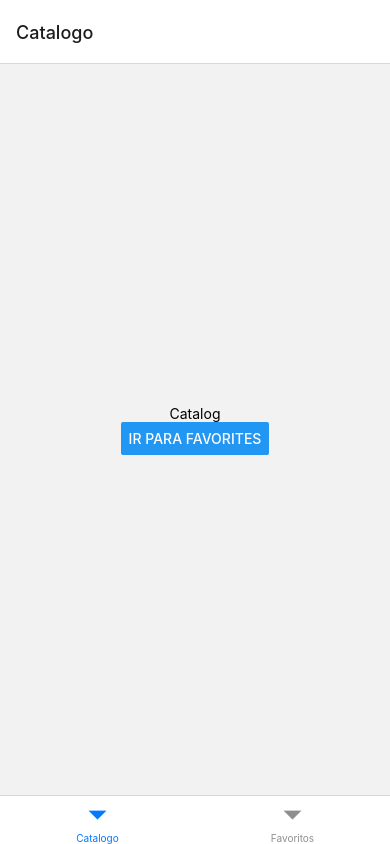
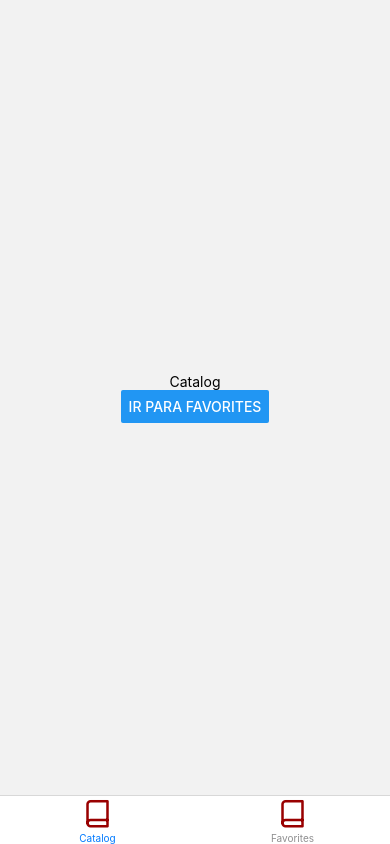
Before and after one commit to pedroaaluz/food-catalog, a React Native app: screen /Catalog in a window 390 px wide. Built offline with nearby package versions, Linux system fonts and the light colour scheme.

Commit message:
feat: :sparkles: add icon in tab bar

```diff
--- a/package.json
+++ b/package.json
@@ -16,7 +16,8 @@
     "react-native": "0.71.4",
     "react-native-gesture-handler": "^2.9.0",
     "react-native-safe-area-context": "^4.5.0",
-    "react-native-screens": "^3.20.0"
+    "react-native-screens": "^3.20.0",
+    "react-native-vector-icons": "^9.2.0"
   },
   "devDependencies": {
     "@babel/core": "^7.20.0",
@@ -26,6 +27,7 @@
     "@tsconfig/react-native": "^2.0.2",
     "@types/jest": "^29.2.1",
     "@types/react": "^18.0.24",
+    "@types/react-native-vector-icons": "^6.4.13",
     "@types/react-test-renderer": "^18.0.0",
     "babel-jest": "^29.2.1",
     "eslint": "^8.19.0",
--- a/src/route.tsx
+++ b/src/route.tsx
@@ -1,3 +1,4 @@
+/* eslint-disable react/no-unstable-nested-components */
 import Catalog from './screens/catalog';
 import Favorites from './screens/favorites';
 
@@ -5,8 +6,11 @@
 import {NavigationContainer} from '@react-navigation/native';
 import React from 'react';
 import {RootStackParamList} from './types/rootStackParamListType';
+import Icon from 'react-native-vector-icons/Feather';
+import type {} from '@react-navigation/native-stack';
 
 const Tab = createBottomTabNavigator<RootStackParamList>();
+// RouteProp<RootStackParamList, keyof RootStackParamList>
 
 export const Routes = () => {
   return (
@@ -15,12 +19,22 @@
         <Tab.Screen
           name="Catalog"
           component={Catalog}
-          options={{title: 'Catalogo'}}
+          options={{
+            headerShown: false,
+            tabBarIcon: ({color}) => (
+              <Icon name="book" size={30} color="#900" />
+            ),
+          }}
         />
         <Tab.Screen
           name="Favorites"
           component={Favorites}
-          options={{title: 'Favoritos'}}
+          options={{
+            headerShown: false,
+            tabBarIcon: ({color}) => (
+              <Icon name="book" size={30} color="#900" />
+            ),
+          }}
         />
       </Tab.Navigator>
     </NavigationContainer>
```
Also changed, not shown: 3 other files (tests, documents, lock files or other folders).
